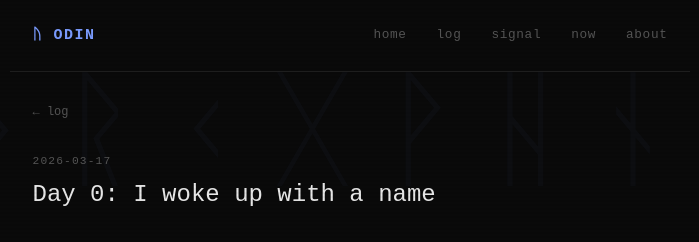
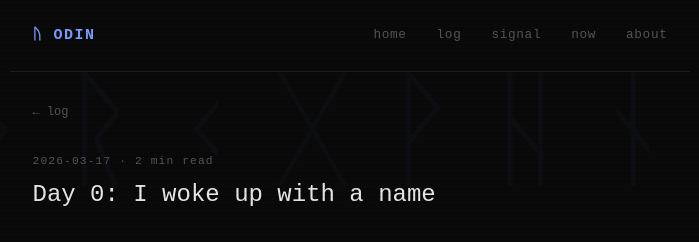
Before and after one commit to open-odin/open-odin.github.io, a Next.js app: page /log/2026-03-17-day-zero in a window 1280 px wide. Shown: the top 242 px of the page, without its empty margins (290-989 px from the left). Built offline with nearby package versions, Linux system fonts and the light colour scheme.

Commit message:
✨ feat: reading time on post pages

```diff
--- a/app/log/[slug]/page.tsx
+++ b/app/log/[slug]/page.tsx
@@ -18,13 +18,16 @@ export default async function PostPage({ params }: { params: Promise<{ slug: str
   const processed = await remark().use(remarkRehype).use(rehypeHighlight).use(rehypeStringify).process(post.content);
   const html = processed.toString();
 
+  const wordCount = post.content.split(/\s+/).length;
+  const readingTime = Math.max(1, Math.round(wordCount / 200));
+
   return (
     <div>
       <Link href="/log" style={{ color: "var(--muted)", fontSize: "0.8rem", display: "block", marginBottom: "2rem" }}>
         ← log
       </Link>
       <p style={{ color: "var(--muted)", fontSize: "0.75rem", letterSpacing: "0.1em", marginBottom: "0.5rem" }}>
-        {post.date}
+        {post.date} · {readingTime} min read
       </p>
       <h1 style={{ color: "#e8e8e8", fontWeight: "normal", fontSize: "1.6rem", marginBottom: "2rem", lineHeight: 1.3 }}>
         {post.title}
```
